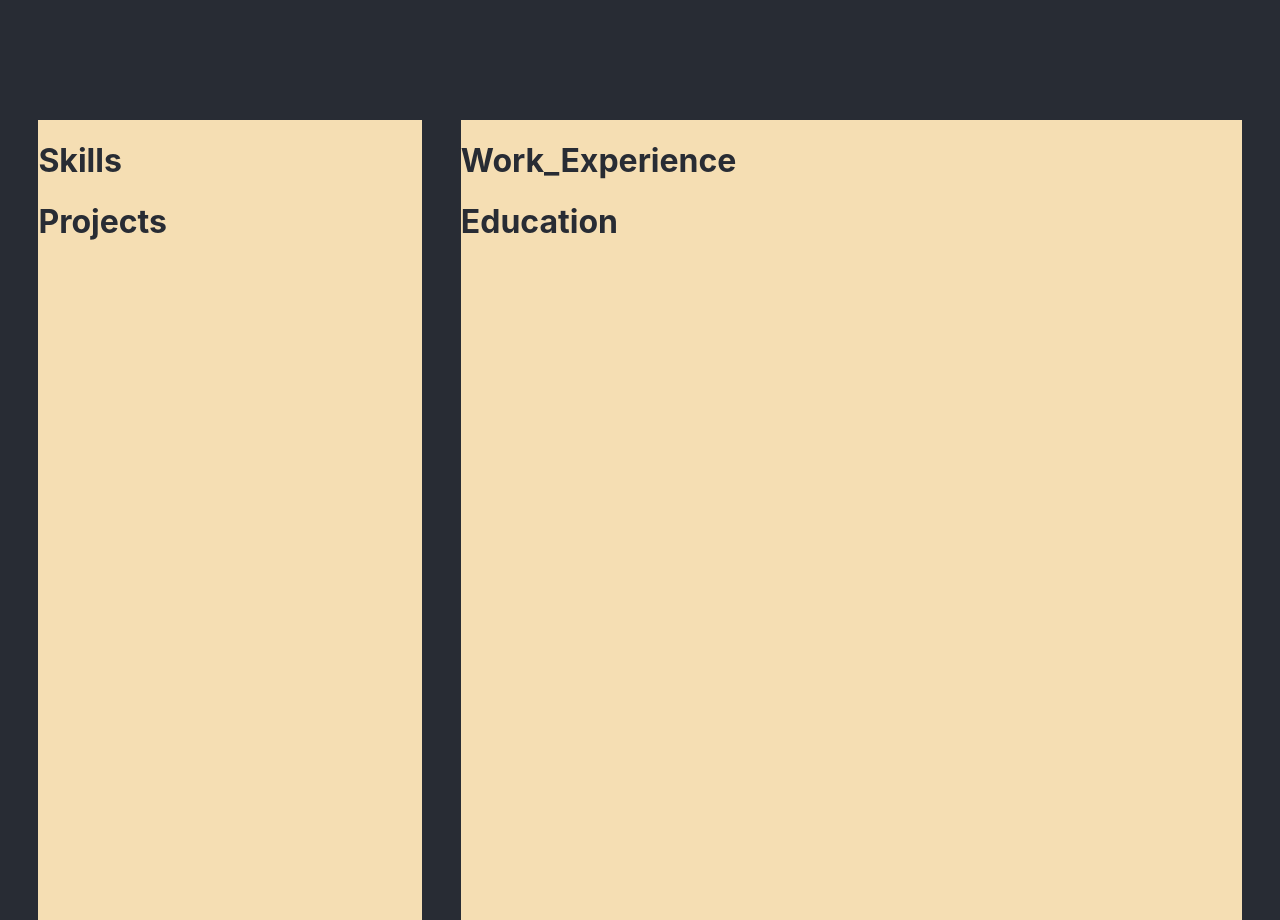
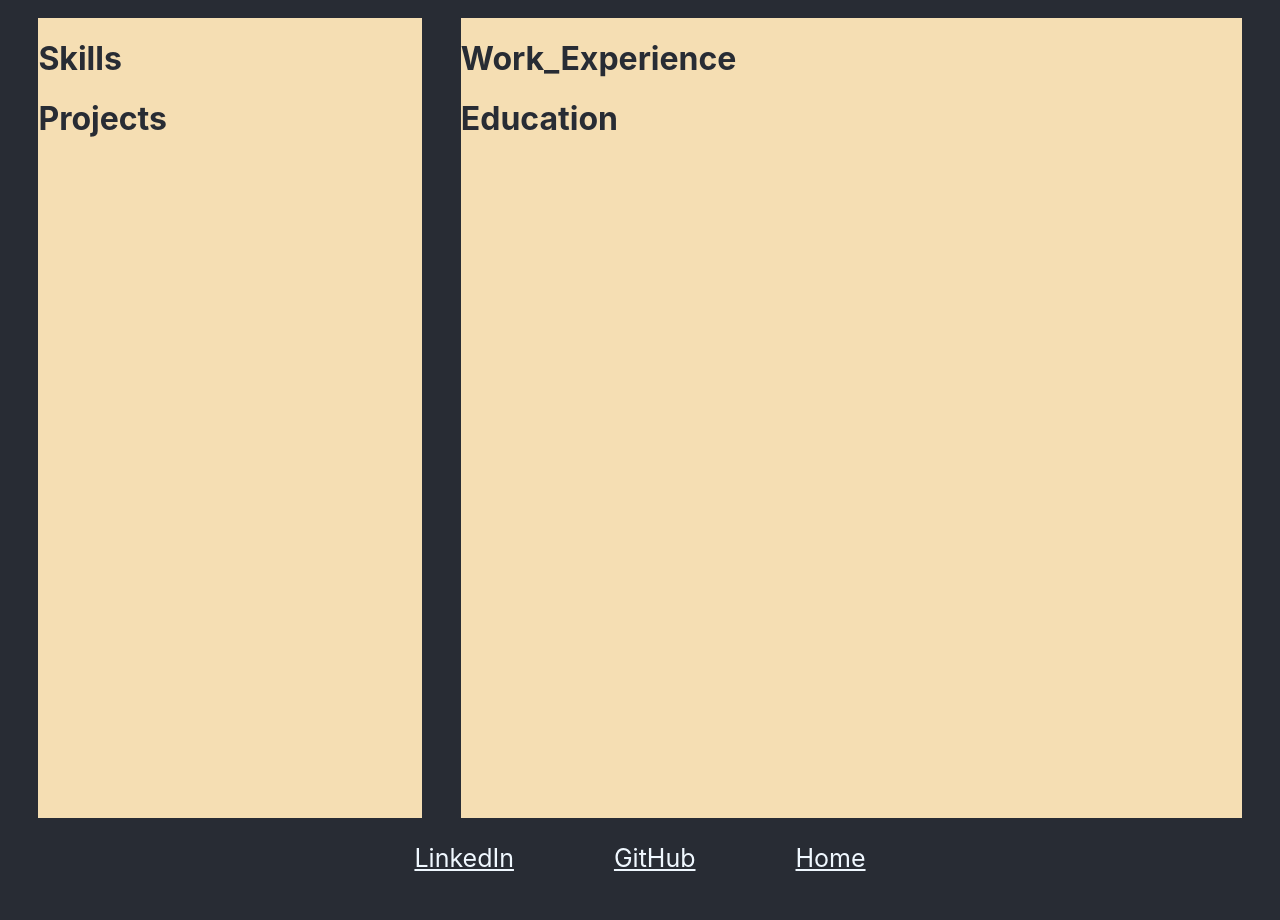
Before and after one commit to brandmch/brandon-mchugh.com, a React (Create React App) app: page /about_me in a window 1280 px wide. Shown: the part 880-1800 px from the top of the page. After the commit the page ends 1779 px from the top, so only its background shows below. Built offline with nearby package versions, Linux system fonts and the light colour scheme.

Commit message:
footer added

```diff
--- a/src/App.css
+++ b/src/App.css
@@ -137,6 +137,7 @@ header {
   /* max-width: 800px; */
   display: flex;
   height: 100vh;
+  margin-top: -8%;
 }
 
 .section h2 {
@@ -161,9 +162,30 @@ header {
   color: #282c34;
 }
 
+.text-align {
+  text-align: center;
+  margin-top: 2%;
+  margin-bottom: 2%;
+}
 
+.footer {
+  color: aliceblue;
+  display: inline-flex;
+  column-gap: 100px;
+  font-size: 25px;
+}
 
+.footer>a:link {
+  color: aliceblue;
+}
 
+.footer>a:visited {
+  color: aliceblue;
+}
+
+.footer>a:hover {
+  color: blueviolet;
+}
 
 
 
--- a/src/Components/About_Me/about_me.js
+++ b/src/Components/About_Me/about_me.js
@@ -32,6 +32,13 @@ export default function About_Me() {
                     <Education />
                 </div>
             </div>
+            <div className="text-align">
+                <div className="footer">
+                    <a href="https://www.linkedin.com/in/mchugh-brandon/" target="_blank">LinkedIn</a>
+                    <a href="https://github.com/brandmch" target="_blank">GitHub</a>
+                    <a href="/">Home</a>
+                </div>
+            </div>
         </div>
     )
 }
```
